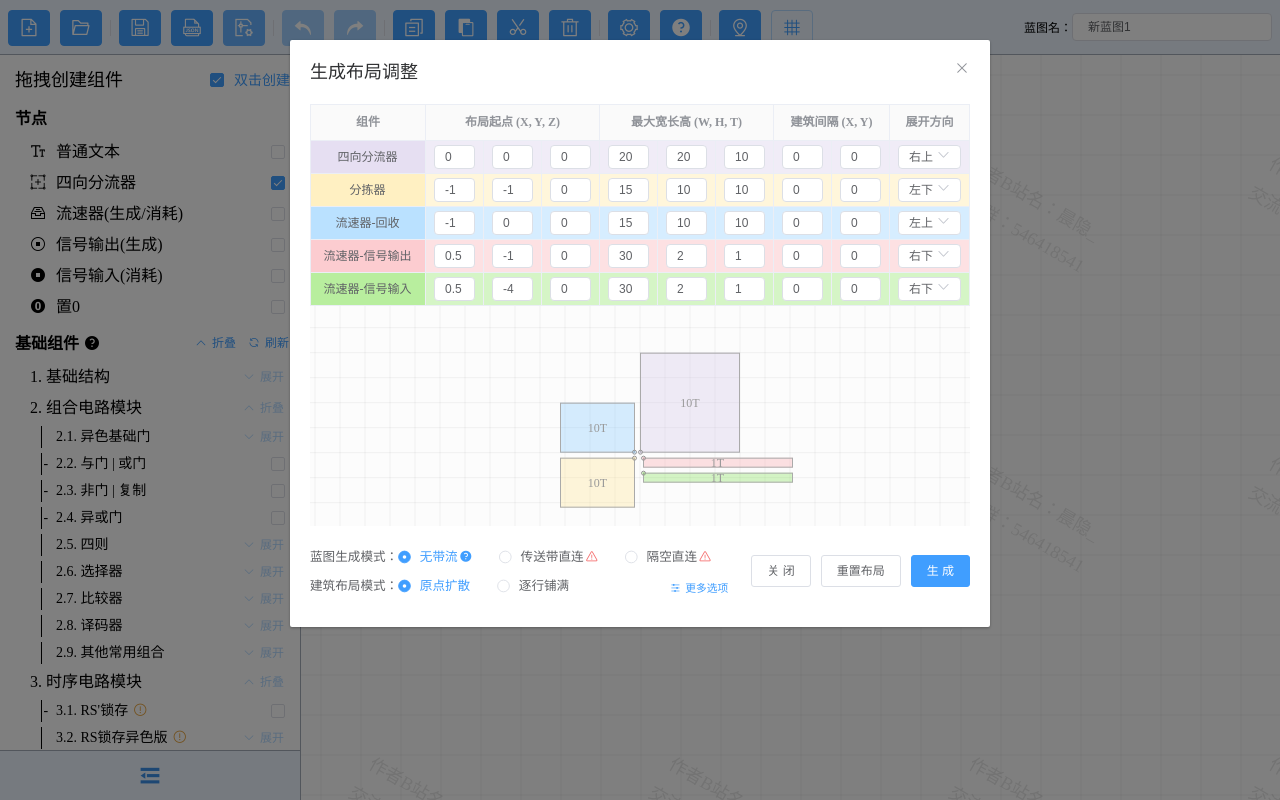
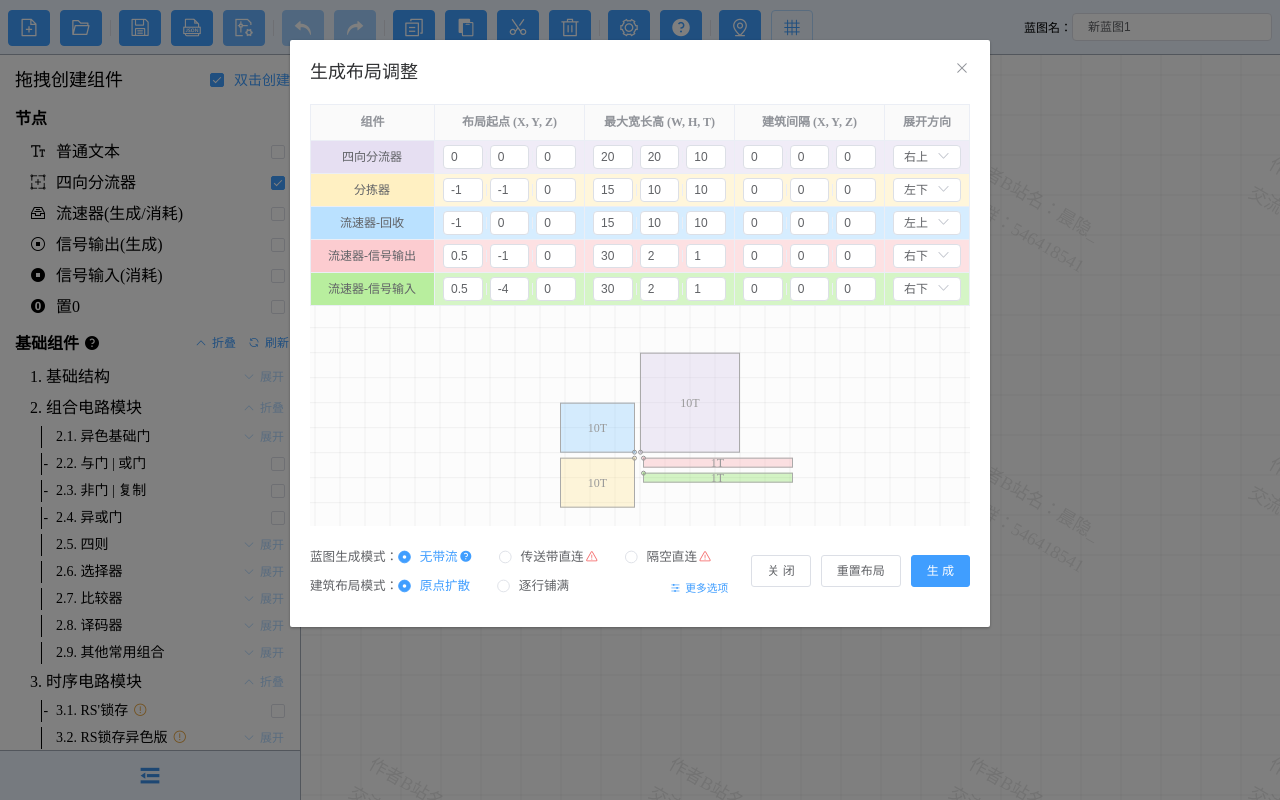
Before and after one commit to cying314/dspBuildingDesigner, a Vue app: page / in a window 1280 px wide. Both pictures are taken after a click on the button 244 px from the left and 27 px from the top of the page. Built offline with nearby package versions, Linux system fonts and the light colour scheme.

Commit message:
蓝图生成增加Z方向间隔配置

```diff
--- a/src/components/LayoutSetting.vue
+++ b/src/components/LayoutSetting.vue
@@ -11,47 +11,40 @@
       :cell-style="layoutTableCellStyle"
     >
       <el-table-column prop="name" label="组件" align="center" min-width="110" show-overflow-tooltip></el-table-column>
-      <el-table-column label="布局起点 (X, Y, Z)" align="center" width="58">
+      <el-table-column label="布局起点 (X, Y, Z)" align="center" width="150">
         <template slot-scope="{ row }">
-          <el-input-number v-model="row.start.x" :min="-9999" :max="9999" :step="0.1" step-strictly :controls="false"></el-input-number>
+          <div class="iptGroup">
+            <el-input-number v-model="row.start.x" :min="-9999" :max="9999" :step="0.1" step-strictly :controls="false"></el-input-number>
+            <el-divider direction="vertical"></el-divider>
+            <el-input-number v-model="row.start.y" :min="-9999" :max="9999" :step="0.1" step-strictly :controls="false"></el-input-number>
+            <el-divider direction="vertical"></el-divider>
+            <el-input-number v-model="row.start.z" :min="0" :max="9999" :step="0.1" step-strictly :controls="false"></el-input-number>
+          </div>
         </template>
       </el-table-column>
-      <el-table-column label="布局起点Y" align="center" width="58">
+      <el-table-column label="最大宽长高 (W, H, T)" align="center" width="150">
         <template slot-scope="{ row }">
-          <el-input-number v-model="row.start.y" :min="-9999" :max="9999" :step="0.1" step-strictly :controls="false"></el-input-number>
+          <div class="iptGroup">
+            <el-input-number v-model="row.maxW" :min="1" :max="9999" :step="0.1" step-strictly :controls="false"></el-input-number>
+            <el-divider direction="vertical"></el-divider>
+            <el-input-number v-model="row.maxH" :min="1" :max="9999" :step="0.1" step-strictly :controls="false"></el-input-number>
+            <el-divider direction="vertical"></el-divider>
+            <el-input-number v-model="row.maxD" :min="1" :max="9999" :step="0.1" step-strictly :controls="false"></el-input-number>
+          </div>
         </template>
       </el-table-column>
-      <el-table-column label="布局起点Z" align="center" width="58">
+      <el-table-column label="建筑间隔 (X, Y, Z)" align="center" width="150">
         <template slot-scope="{ row }">
-          <el-input-number v-model="row.start.z" :min="0" :max="9999" :step="0.1" step-strictly :controls="false"></el-input-number>
+          <div class="iptGroup">
+            <el-input-number v-model="row.spaceX" :min="0" :max="10" :step="0.01" step-strictly :controls="false"></el-input-number>
+            <el-divider direction="vertical"></el-divider>
+            <el-input-number v-model="row.spaceY" :min="0" :max="10" :step="0.01" step-strictly :controls="false"></el-input-number>
+            <el-divider direction="vertical"></el-divider>
+            <el-input-number v-model="row.spaceZ" :min="0" :max="10" :step="0.01" step-strictly :controls="false"></el-input-number>
+          </div>
         </template>
       </el-table-column>
-      <el-table-column label="最大宽长高 (W, H, T)" align="center" width="58">
-        <template slot-scope="{ row }">
-          <el-input-number v-model="row.maxW" :min="1" :max="9999" :step="0.1" step-strictly :controls="false"></el-input-number>
-        </template>
-      </el-table-column>
-      <el-table-column label="最大长H" align="center" width="58">
-        <template slot-scope="{ row }">
-          <el-input-number v-model="row.maxH" :min="1" :max="9999" :step="0.1" step-strictly :controls="false"></el-input-number>
-        </template>
-      </el-table-column>
-      <el-table-column label="最大高T" align="center" width="58">
-        <template slot-scope="{ row }">
-          <el-input-number v-model="row.maxD" :min="1" :max="9999" :step="0.1" step-strictly :controls="false"></el-input-number>
-        </template>
-      </el-table-column>
-      <el-table-column label="建筑间隔 (X, Y)" align="center" width="58">
-        <template slot-scope="{ row }">
-          <el-input-number v-model="row.spaceX" :min="0" :max="10" :step="0.01" step-strictly :controls="false"></el-input-number>
-        </template>
-      </el-table-column>
-      <el-table-column label="建筑间隔Y" align="center" width="58">
-        <template slot-scope="{ row }">
-          <el-input-number v-model="row.spaceY" :min="0" :max="10" :step="0.01" step-strictly :controls="false"></el-input-number>
-        </template>
-      </el-table-column>
-      <el-table-column label="展开方向" align="center" width="80">
+      <el-table-column label="展开方向" align="center" width="85">
         <template slot-scope="{ row }">
           <el-select v-model="row.dir" size="mini">
             <el-option label="左上" :value="0"></el-option>
@@ -358,29 +351,7 @@ export default {
       };
     },
     // 表格 合并表头样式
-    layoutTableHeaderCellStyle({ column, rowIndex, columnIndex }) {
-      // 将第2/3列(起始y,z)，第5/6列(最大h,d)，第8列(间隔y)隐去
-      if ([2, 3, 5, 6, 8].includes(columnIndex)) {
-        return { display: "none" };
-      }
-      if ((rowIndex == 0) & (columnIndex == 1)) {
-        this.$nextTick(() => {
-          // 第1列(起始x) 改为占据三列
-          document.querySelector(`.${column.id}`).setAttribute("colspan", "3");
-        });
-      }
-      if ((rowIndex == 0) & (columnIndex == 4)) {
-        this.$nextTick(() => {
-          // 第3列(最大w) 改为占据三列
-          document.querySelector(`.${column.id}`).setAttribute("colspan", "3");
-        });
-      }
-      if ((rowIndex == 0) & (columnIndex == 7)) {
-        this.$nextTick(() => {
-          // 第7列(间隔x) 改为占据两列
-          document.querySelector(`.${column.id}`).setAttribute("colspan", "2");
-        });
-      }
+    layoutTableHeaderCellStyle() {
       return { fontSize: "12px", height: "20px", lineHeight: "20px", background: "#fafafa" };
     },
   },
@@ -403,6 +374,21 @@ export default {
         line-height: 24px;
         font-size: 12px;
       }
+    }
+    ::v-deep .el-input--mini .el-input__icon {
+      line-height: 25px;
+    }
+  }
+  .iptGroup {
+    display: flex;
+    align-items: center;
+    > .el-divider {
+      flex-shrink: 0;
+      margin: 0 3px;
+      background: #ebeef5;
+    }
+    ::v-deep .el-input input {
+      padding: 0 7px;
     }
   }
   ::v-deep td.el-table__cell .cell {
--- a/src/graph/dataMapper.js
+++ b/src/graph/dataMapper.js
@@ -20,6 +20,7 @@ import * as Util from "./graphUtil.js";
  * @property {number} dir - 展开方向 (0:左上, 1:右上, 2:右下, 3:左下)
  * @property {number} spaceX - X方向建筑间隔
  * @property {number} spaceY - Y方向建筑间隔
+ * @property {number} spaceZ - Z方向建筑间隔
  */
 /**
  * @typedef {Object} HeaderLayoutData 生成蓝图布局 持久化数据
@@ -254,8 +255,9 @@ export function toGraphData(
       dir = 0,
       spaceX = 0,
       spaceY = 0,
+      spaceZ = 0,
     } = Cfg.layoutSetting[key];
-    _lay[key] = { start: { x, y, z }, maxW, maxH, maxD, dir, spaceX, spaceY };
+    _lay[key] = { start: { x, y, z }, maxW, maxH, maxD, dir, spaceX, spaceY, spaceZ };
   });
   return graphData;
 }
--- a/src/graph/dspGraph.js
+++ b/src/graph/dspGraph.js
@@ -350,6 +350,7 @@ export default class Graph {
             _cfgLay.dir = _lay.dir ?? 0;
             _cfgLay.spaceX = _lay.spaceX ?? 0;
             _cfgLay.spaceY = _lay.spaceY ?? 0;
+            _cfgLay.spaceZ = _lay.spaceZ ?? 0;
           }
         });
       }
--- a/src/graph/graphConfig.js
+++ b/src/graph/graphConfig.js
@@ -163,6 +163,7 @@ export const nodeModels = [
  * @property {number} dir - 展开方向 (0:左上, 1:右上, 2:右下, 3:左下)
  * @property {number} spaceX - X方向建筑间隔
  * @property {number} spaceY - Y方向建筑间隔
+ * @property {number} spaceZ - Z方向建筑间隔
  * @property {string} previewBoxColor - 布局配置预览区域颜色
  */
 export function getDefaultLayout() {
@@ -177,6 +178,7 @@ export function getDefaultLayout() {
       dir: 1,
       spaceX: 0,
       spaceY: 0,
+      spaceZ: 0,
       previewBoxColor: "rgba(205, 192, 229, 0.3)",
     },
     /** @type {BuildingLayout} 分拣器 生成布局配置 */
@@ -189,6 +191,7 @@ export function getDefaultLayout() {
       dir: 3, // 左下
       spaceX: 0,
       spaceY: 0,
+      spaceZ: 0,
       previewBoxColor: "rgba(255, 225, 137, 0.3)",
     },
     /** @type {BuildingLayout} 流速器-回收 生成布局配置 */
@@ -201,6 +204,7 @@ export function getDefaultLayout() {
       dir: 0, // 左上
       spaceX: 0,
       spaceY: 0,
+      spaceZ: 0,
       previewBoxColor: "rgba(120, 195, 255, 0.3)",
     },
     /** @type {BuildingLayout} 流速器-信号输出 生成布局配置 */
@@ -213,6 +217,7 @@ export function getDefaultLayout() {
       dir: 2, // 右下
       spaceX: 0,
       spaceY: 0,
+      spaceZ: 0,
       previewBoxColor: "rgba(247, 155, 164, 0.3)",
     },
     /** @type {BuildingLayout} 流速器-信号输入 生成布局配置 */
@@ -225,6 +230,7 @@ export function getDefaultLayout() {
       dir: 2, // 右下
       spaceX: 0,
       spaceY: 0,
+      spaceZ: 0,
       previewBoxColor: "rgba(118, 221, 68, 0.3)",
     },
   };
--- a/src/utils/buildingUtil.js
+++ b/src/utils/buildingUtil.js
@@ -1096,7 +1096,7 @@ export function filterInserter(blueprint, rename) {
 export function centralCubeLayout(
   n,
   { w = 0, h = 0, d = 0, cx = 0, cy = 0 },
-  { maxW = 0, maxH = 0, maxD = 0, dir = 1, spaceX = 0, spaceY = 0 },
+  { maxW = 0, maxH = 0, maxD = 0, dir = 1, spaceX = 0, spaceY = 0, spaceZ = 0 },
   [ox = 0, oy = 0, oz = 0] = [],
   title = "建筑"
 ) {
@@ -1127,11 +1127,11 @@ export function centralCubeLayout(
   // 计算每行、每列和每层可以放置的建筑数量
   let maxRow = Math.floor((maxW + spaceX) / (w + spaceX));
   let maxCol = Math.floor((maxH + spaceY) / (h + spaceY));
-  let maxLayer = Math.floor(maxD / d);
+  let maxLayer = Math.floor((maxD + spaceZ) / (d + spaceZ));
   if (n > maxRow * maxCol * maxLayer) {
     throw new Error(
       `无法在给定的 宽长高(${maxW},${maxH},${maxD})${
-        spaceX > 0 || spaceY > 0 ? ",间隔(" + spaceX + "," + spaceY + ")" : ""
+        spaceX > 0 || spaceY > 0 || spaceZ > 0 ? `,间隔(${spaceX},${spaceY},${spaceZ})` : ""
       } 的条件范围内放置所有${title}！${title}数量: ${n}`
     );
   }
@@ -1165,7 +1165,7 @@ export function centralCubeLayout(
     // 计算建筑的坐标
     let x = ox + cx + xDir * row * (w + spaceX);
     let y = oy + cy + yDir * col * (h + spaceY);
-    let z = oz + layer * d; // z轴锚点在建筑底部
+    let z = oz + layer * (d + spaceZ); // z轴锚点在建筑底部
     cubes.push([x, y, z]);
   }
   return cubes;
@@ -1184,7 +1184,7 @@ export function centralCubeLayout(
 export function sequentialCubeLayout(
   n,
   { w = 0, h = 0, d = 0, cx = 0, cy = 0 },
-  { maxW = 0, maxH = 0, maxD = 0, dir = 1, spaceX = 0, spaceY = 0 },
+  { maxW = 0, maxH = 0, maxD = 0, dir = 1, spaceX = 0, spaceY = 0, spaceZ = 0 },
   [ox = 0, oy = 0, oz = 0] = [],
   title = "建筑"
 ) {
@@ -1215,11 +1215,11 @@ export function sequentialCubeLayout(
   // 计算每行、每列和每层可以放置的建筑数量
   let maxRow = Math.floor((maxW + spaceX) / (w + spaceX));
   let maxCol = Math.floor((maxH + spaceY) / (h + spaceY));
-  let maxLayer = Math.floor(maxD / d);
+  let maxLayer = Math.floor((maxD + spaceZ) / (d + spaceZ));
   if (n > maxRow * maxCol * maxLayer) {
     throw new Error(
       `无法在给定的 宽长高(${maxW},${maxH},${maxD})${
-        spaceX > 0 || spaceY > 0 ? ",间隔(" + spaceX + "," + spaceY + ")" : ""
+        spaceX > 0 || spaceY > 0 || spaceZ > 0 ? `,间隔(${spaceX},${spaceY},${spaceZ})` : ""
       } 的条件范围内放置所有${title}！${title}数量: ${n}`
     );
   }
@@ -1240,7 +1240,7 @@ export function sequentialCubeLayout(
     // 计算建筑的坐标
     let x = ox + cx + xDir * row * (w + spaceX);
     let y = oy + cy + yDir * col * (h + spaceY);
-    let z = oz + layer * d; // z轴锚点在建筑底部
+    let z = oz + layer * (d + spaceZ); // z轴锚点在建筑底部
     cubes.push([x, y, z]);
   }
   return cubes;
```
